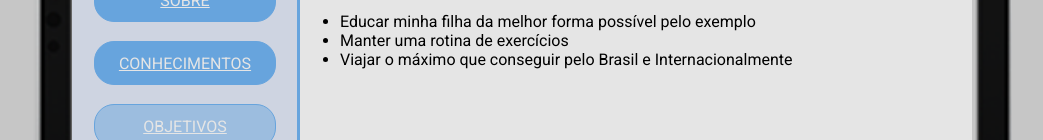
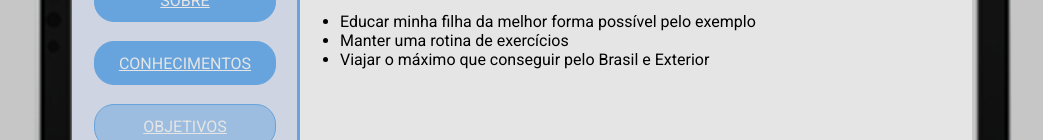
Before and after one commit to PabloGarcia48/GrowDevSicredi, a plain HTML site: page objetivos.html in a window 1280 px wide. Shown: the part 362-502 px from the top of the page, without its empty margins (118-1161 px from the left). Drawn offline with Linux system fonts and the light colour scheme.

Commit message:
Correct objective list

```diff
--- a/objetivos.html
+++ b/objetivos.html
@@ -36,7 +36,7 @@
     <ul>
         <li>Educar minha filha da melhor forma possível pelo exemplo</li>
         <li>Manter uma rotina de exercícios</li>
-        <li>Viajar o máximo que conseguir pelo Brasil e Internacionalmente</li>
+        <li>Viajar o máximo que conseguir pelo Brasil e Exterior</li>
     </ul>
 
 
```
